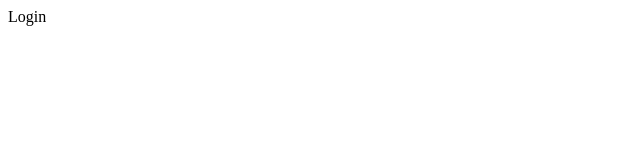
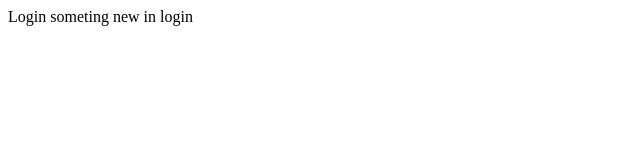
Before and after one commit to Opiant/opientTest, a plain HTML site: page views/views/login.html in a window 1280 px wide. Shown: the whole page, without its empty margins (0-640 px from the left). Drawn offline with Linux system fonts and the light colour scheme.

Commit message:
added someting new to master

```diff
--- a/views/views/login.html
+++ b/views/views/login.html
@@ -1,5 +1,7 @@
 <html>
 <body>
 Login
+
+someting new in login
 </body>
 </html>
```
